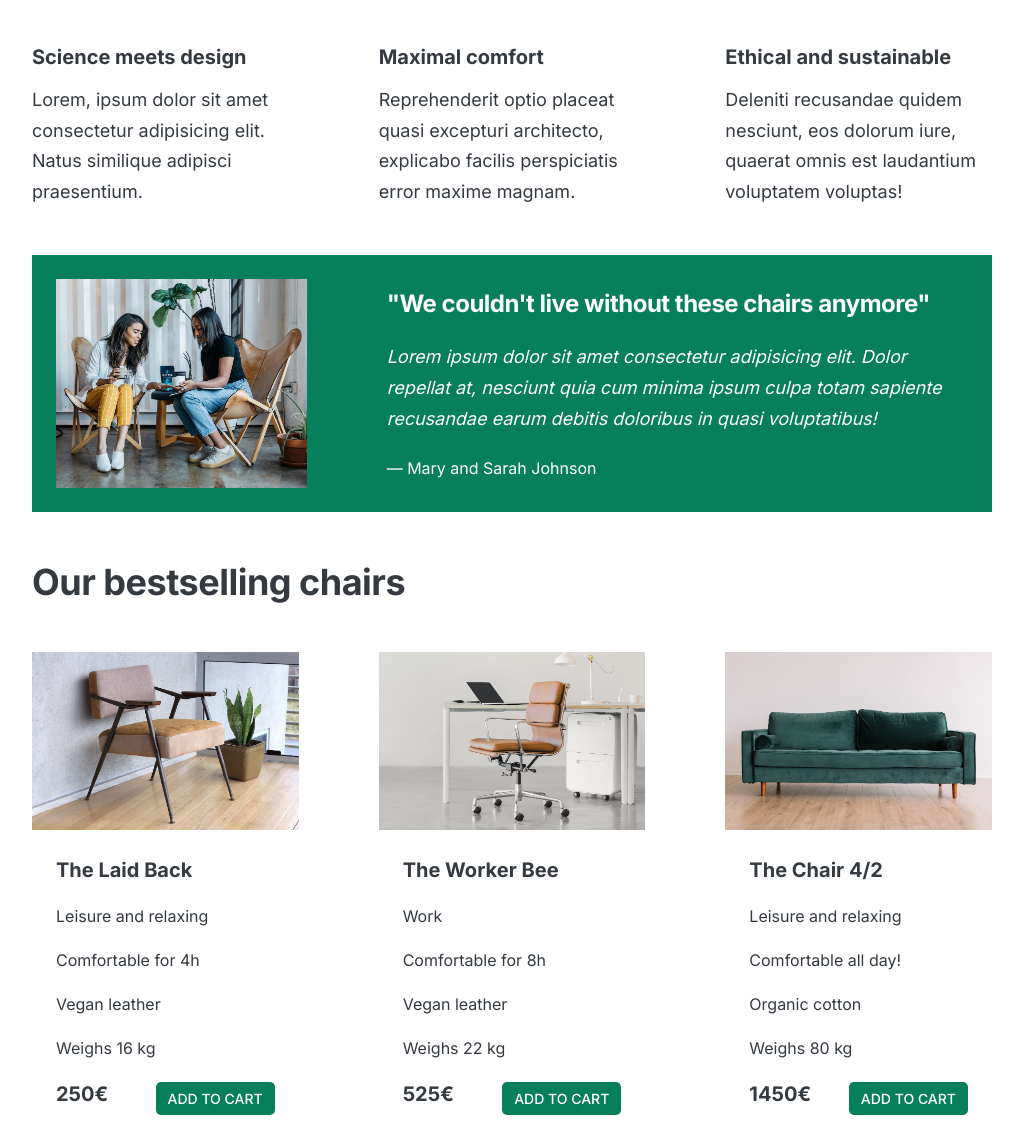
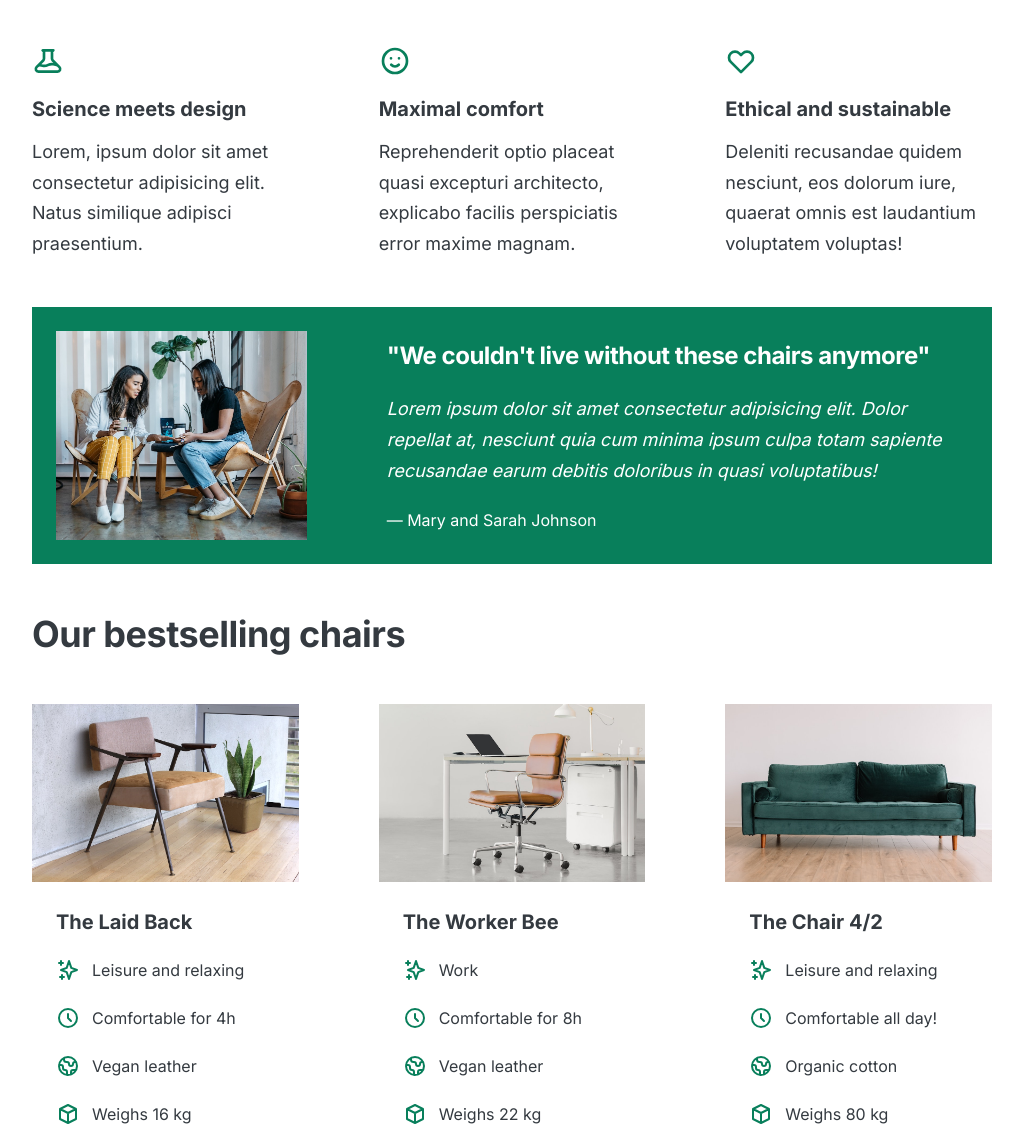
Before and after one commit to Effyz1228/web-design-rule-practice, a plain HTML site: page index.html in a window 1280 px wide. Shown: the part 583-1730 px from the top of the page, without its empty margins (128-1151 px from the left). Drawn offline with Linux system fonts and the light colour scheme.

Commit message:
add icons

```diff
--- a/index.html
+++ b/index.html
@@ -29,6 +29,9 @@
         <h2>What makes our chairs special</h2>
         <div class="grid-3-cols">
           <div>
+            <svg xmlns="http://www.w3.org/2000/svg" class="features-icon" fill="none" viewBox="0 0 24 24" stroke="currentColor" stroke-width="2">
+              <path stroke-linecap="round" stroke-linejoin="round" d="M19.428 15.428a2 2 0 00-1.022-.547l-2.387-.477a6 6 0 00-3.86.517l-.318.158a6 6 0 01-3.86.517L6.05 15.21a2 2 0 00-1.806.547M8 4h8l-1 1v5.172a2 2 0 00.586 1.414l5 5c1.26 1.26.367 3.414-1.415 3.414H4.828c-1.782 0-2.674-2.154-1.414-3.414l5-5A2 2 0 009 10.172V5L8 4z" />
+            </svg>
             <p class="features-title"><strong>Science meets design</strong></p>
             <p class="features-text">
               Lorem, ipsum dolor sit amet consectetur adipisicing elit. Natus
@@ -37,6 +40,9 @@
           </div>
 
           <div>
+            <svg xmlns="http://www.w3.org/2000/svg" class="features-icon" fill="none" viewBox="0 0 24 24" stroke="currentColor" stroke-width="2">
+              <path stroke-linecap="round" stroke-linejoin="round" d="M14.828 14.828a4 4 0 01-5.656 0M9 10h.01M15 10h.01M21 12a9 9 0 11-18 0 9 9 0 0118 0z" />
+            </svg>
             <p class="features-title">
               <strong>Maximal comfort</strong>
             </p>
@@ -47,6 +53,9 @@
           </div>
 
           <div>
+            <svg xmlns="http://www.w3.org/2000/svg" class="features-icon" fill="none" viewBox="0 0 24 24" stroke="currentColor" stroke-width="2">
+              <path stroke-linecap="round" stroke-linejoin="round" d="M4.318 6.318a4.5 4.5 0 000 6.364L12 20.364l7.682-7.682a4.5 4.5 0 00-6.364-6.364L12 7.636l-1.318-1.318a4.5 4.5 0 00-6.364 0z" />
+            </svg>
             <p class="features-title">
               <strong>Ethical and sustainable</strong>
             </p>
@@ -82,16 +91,28 @@
               <h3>The Laid Back</h3>
               <ul class="chair-details">
                 <li>
+                  <svg xmlns="http://www.w3.org/2000/svg" class="chair-icon" fill="none" viewBox="0 0 24 24" stroke="currentColor" stroke-width="2">
+                    <path stroke-linecap="round" stroke-linejoin="round" d="M5 3v4M3 5h4M6 17v4m-2-2h4m5-16l2.286 6.857L21 12l-5.714 2.143L13 21l-2.286-6.857L5 12l5.714-2.143L13 3z" />
+                  </svg>
                   <!-- Span is a generic INLINE text element, it doesn't have any meaning. It's like a div element, but inline -->
                   <span>Leisure and relaxing</span>
                 </li>
                 <li>
+                  <svg xmlns="http://www.w3.org/2000/svg" class="chair-icon" fill="none" viewBox="0 0 24 24" stroke="currentColor" stroke-width="2">
+                    <path stroke-linecap="round" stroke-linejoin="round" d="M12 8v4l3 3m6-3a9 9 0 11-18 0 9 9 0 0118 0z" />
+                  </svg>
                   <span>Comfortable for 4h</span>
                 </li>
                 <li>
+                  <svg xmlns="http://www.w3.org/2000/svg" class="chair-icon" fill="none" viewBox="0 0 24 24" stroke="currentColor" stroke-width="2">
+                    <path stroke-linecap="round" stroke-linejoin="round" d="M3.055 11H5a2 2 0 012 2v1a2 2 0 002 2 2 2 0 012 2v2.945M8 3.935V5.5A2.5 2.5 0 0010.5 8h.5a2 2 0 012 2 2 2 0 104 0 2 2 0 012-2h1.064M15 20.488V18a2 2 0 012-2h3.064M21 12a9 9 0 11-18 0 9 9 0 0118 0z" />
+                  </svg>
                   <span>Vegan leather</span>
                 </li>
                 <li>
+                  <svg xmlns="http://www.w3.org/2000/svg" class="chair-icon" fill="none" viewBox="0 0 24 24" stroke="currentColor" stroke-width="2">
+                    <path stroke-linecap="round" stroke-linejoin="round" d="M20 7l-8-4-8 4m16 0l-8 4m8-4v10l-8 4m0-10L4 7m8 4v10M4 7v10l8 4" />
+                  </svg>
                   <span>Weighs 16 kg</span>
                 </li>
               </ul>
@@ -107,16 +128,24 @@
             <div class="chair-box">
               <h3>The Worker Bee</h3>
               <ul class="chair-details">
-                <li>
+                <li><svg xmlns="http://www.w3.org/2000/svg" class="chair-icon" fill="none" viewBox="0 0 24 24" stroke="currentColor" stroke-width="2">
+                    <path stroke-linecap="round" stroke-linejoin="round" d="M5 3v4M3 5h4M6 17v4m-2-2h4m5-16l2.286 6.857L21 12l-5.714 2.143L13 21l-2.286-6.857L5 12l5.714-2.143L13 3z" />
+                  </svg>
                   <span>Work</span>
                 </li>
-                <li>
+                <li><svg xmlns="http://www.w3.org/2000/svg" class="chair-icon" fill="none" viewBox="0 0 24 24" stroke="currentColor" stroke-width="2">
+                    <path stroke-linecap="round" stroke-linejoin="round" d="M12 8v4l3 3m6-3a9 9 0 11-18 0 9 9 0 0118 0z" />
+                  </svg>
                   <span>Comfortable for 8h</span>
                 </li>
-                <li>
+                <li><svg xmlns="http://www.w3.org/2000/svg" class="chair-icon" fill="none" viewBox="0 0 24 24" stroke="currentColor" stroke-width="2">
+                    <path stroke-linecap="round" stroke-linejoin="round" d="M3.055 11H5a2 2 0 012 2v1a2 2 0 002 2 2 2 0 012 2v2.945M8 3.935V5.5A2.5 2.5 0 0010.5 8h.5a2 2 0 012 2 2 2 0 104 0 2 2 0 012-2h1.064M15 20.488V18a2 2 0 012-2h3.064M21 12a9 9 0 11-18 0 9 9 0 0118 0z" />
+                  </svg>
                   <span>Vegan leather</span>
                 </li>
-                <li>
+                <li><svg xmlns="http://www.w3.org/2000/svg" class="chair-icon" fill="none" viewBox="0 0 24 24" stroke="currentColor" stroke-width="2">
+                    <path stroke-linecap="round" stroke-linejoin="round" d="M20 7l-8-4-8 4m16 0l-8 4m8-4v10l-8 4m0-10L4 7m8 4v10M4 7v10l8 4" />
+                  </svg>
                   <span>Weighs 22 kg</span>
                 </li>
               </ul>
@@ -132,16 +161,24 @@
             <div class="chair-box">
               <h3>The Chair 4/2</h3>
               <ul class="chair-details">
-                <li>
+                <li><svg xmlns="http://www.w3.org/2000/svg" class="chair-icon" fill="none" viewBox="0 0 24 24" stroke="currentColor" stroke-width="2">
+                    <path stroke-linecap="round" stroke-linejoin="round" d="M5 3v4M3 5h4M6 17v4m-2-2h4m5-16l2.286 6.857L21 12l-5.714 2.143L13 21l-2.286-6.857L5 12l5.714-2.143L13 3z" />
+                  </svg>
                   <span>Leisure and relaxing</span>
                 </li>
-                <li>
+                <li><svg xmlns="http://www.w3.org/2000/svg" class="chair-icon" fill="none" viewBox="0 0 24 24" stroke="currentColor" stroke-width="2">
+                    <path stroke-linecap="round" stroke-linejoin="round" d="M12 8v4l3 3m6-3a9 9 0 11-18 0 9 9 0 0118 0z" />
+                  </svg>
                   <span>Comfortable all day!</span>
                 </li>
-                <li>
+                <li><svg xmlns="http://www.w3.org/2000/svg" class="chair-icon" fill="none" viewBox="0 0 24 24" stroke="currentColor" stroke-width="2">
+                    <path stroke-linecap="round" stroke-linejoin="round" d="M3.055 11H5a2 2 0 012 2v1a2 2 0 002 2 2 2 0 012 2v2.945M8 3.935V5.5A2.5 2.5 0 0010.5 8h.5a2 2 0 012 2 2 2 0 104 0 2 2 0 012-2h1.064M15 20.488V18a2 2 0 012-2h3.064M21 12a9 9 0 11-18 0 9 9 0 0118 0z" />
+                  </svg>
                   <span>Organic cotton</span>
                 </li>
-                <li>
+                <li><svg xmlns="http://www.w3.org/2000/svg" class="chair-icon" fill="none" viewBox="0 0 24 24" stroke="currentColor" stroke-width="2">
+                    <path stroke-linecap="round" stroke-linejoin="round" d="M20 7l-8-4-8 4m16 0l-8 4m8-4v10l-8 4m0-10L4 7m8 4v10M4 7v10l8 4" />
+                  </svg>
                   <span>Weighs 80 kg</span>
                 </li>
               </ul>
--- a/style.css
+++ b/style.css
@@ -113,6 +113,10 @@ img {
 
 /* FEATURES */
 .features-icon {
+  stroke: var(--main-color);
+  height: 32px;
+  width: 32px;
+  margin-bottom: 16px;
 }
 
 .features-title {
@@ -179,6 +183,9 @@ h3 {
 }
 
 .chair-icon {
+  stroke: var(--main-color);
+  height: 24px;
+  width: 24px;
 }
 
 .chair-price {
```
